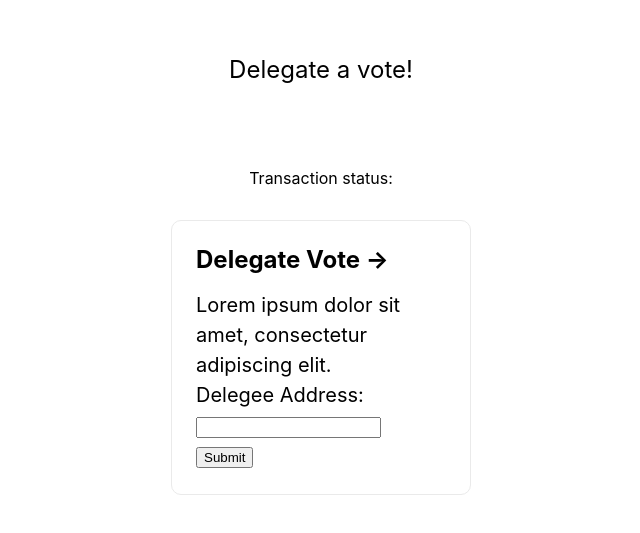
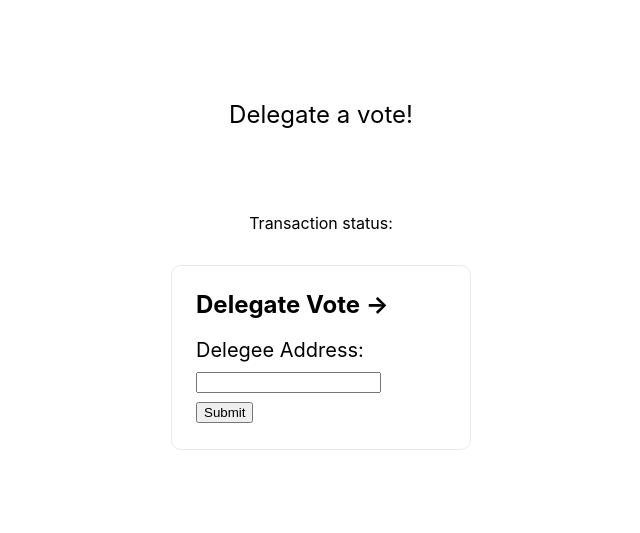
Before and after one commit to cjmcassar/VotingDapp, a Next.js app in the folder web/: page /delegate in a window 1280 px wide. Shown: the part 151-684 px from the top of the page, without its empty margins (319-959 px from the left). Built offline with nearby package versions, Linux system fonts and the light colour scheme.

Commit message:
removed example text

```diff
--- a/web/src/pages/cast-vote.tsx
+++ b/web/src/pages/cast-vote.tsx
@@ -24,7 +24,7 @@ const CastVote: NextPage = () => {
 			<div className={styles.grid}>
 				<div className={styles.card}>
 					<h2>Cast Vote &rarr;</h2>
-					<p>Lorem ipsum dolor sit amet, consectetur adipiscing elit.</p>
+					<p></p>
 					<form>
 						<p>
 							<label>
--- a/web/src/pages/delegate.tsx
+++ b/web/src/pages/delegate.tsx
@@ -25,7 +25,7 @@ const Delegate: NextPage = () => {
 			<div className={styles.grid}>
 				<div className={styles.card}>
 					<h2>Delegate Vote &rarr;</h2>
-					<p>Lorem ipsum dolor sit amet, consectetur adipiscing elit.</p>
+					<p></p>
 					<form>
 						<p>
 							<label>
--- a/web/src/pages/query-winner.tsx
+++ b/web/src/pages/query-winner.tsx
@@ -19,7 +19,7 @@ const QueryWinner: NextPage = () => {
 			<div className={styles.grid}>
 				<div className={styles.card}>
 					<h2>Query Winner &rarr;</h2>
-					<p>Lorem ipsum dolor sit amet, consectetur adipiscing elit.</p>
+					<p></p>
 					<button onClick={onSubmit}>Query</button>
 				</div>
 			</div>
```
